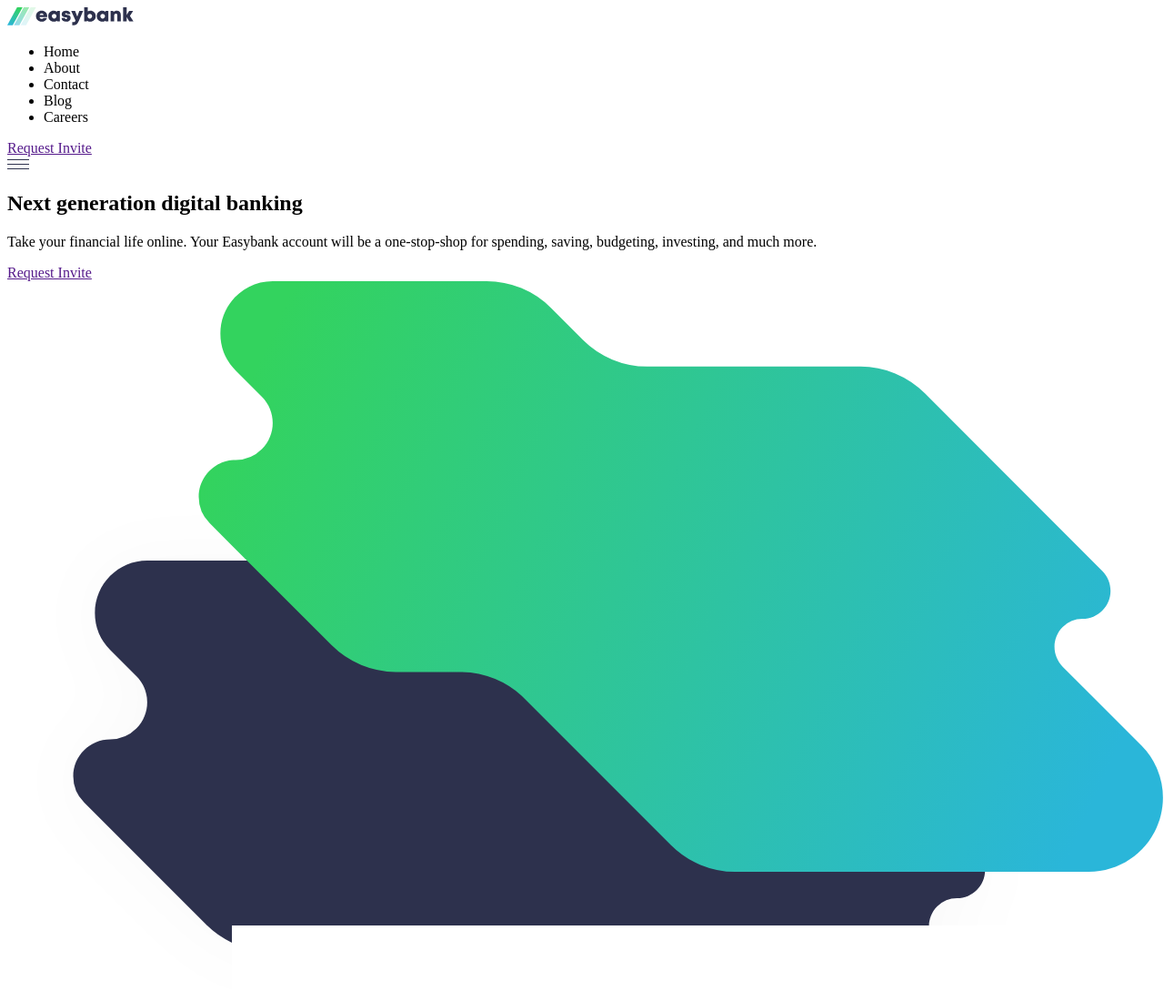
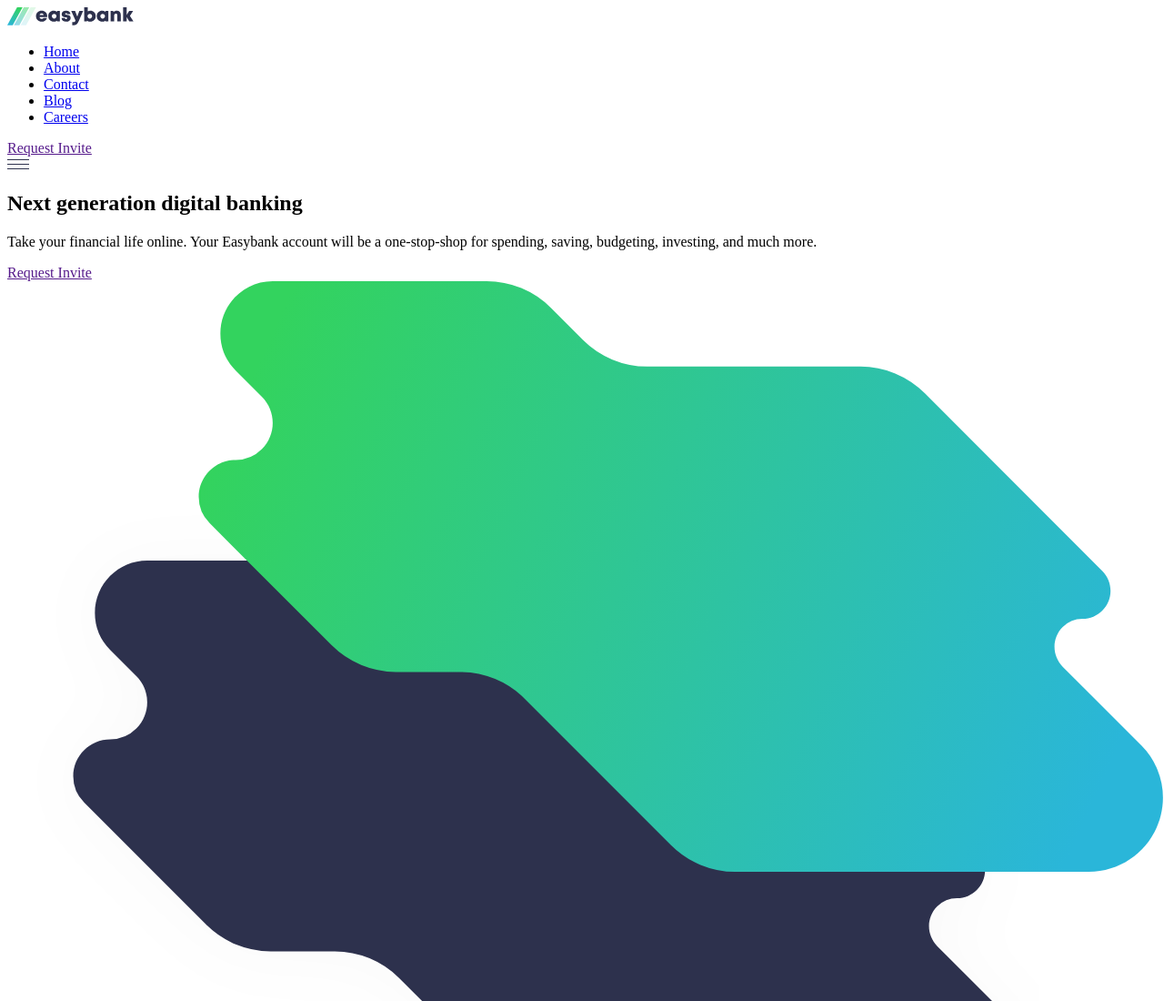
Before and after one commit to imoleBytes/Frontend-Mentor---Easybank-landing-page, a plain HTML site: page index.html in a window 1280 px wide. Shown: the top 1100 px of the page at 91% size. Drawn offline with Linux system fonts and the light colour scheme.

Commit message:
markup editted

```diff
--- a/index.html
+++ b/index.html
@@ -20,11 +20,11 @@
     <nav class="container">
       <div class="logo"><img src="images/logo.svg" alt="logo"></div>
       <ul>
-        <li>Home</li>
-        <li>About</li>
-        <li>Contact</li>
-        <li>Blog</li>
-        <li>Careers</li>
+        <li><a href="#">Home</a></li>
+        <li><a href="#">About</a></li>
+        <li><a href="#">Contact</a></li>
+        <li><a href="#">Blog</a></li>
+        <li><a href="#">Careers</a></li>
       </ul>
       <a href="">Request Invite</a>
     </nav>
```
